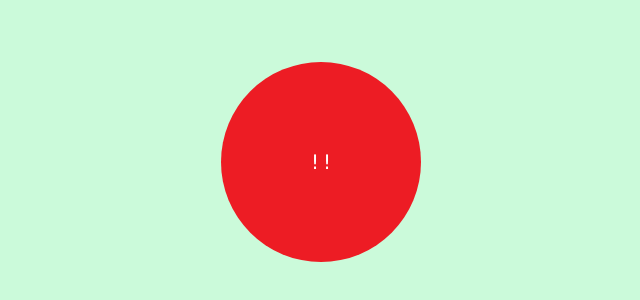
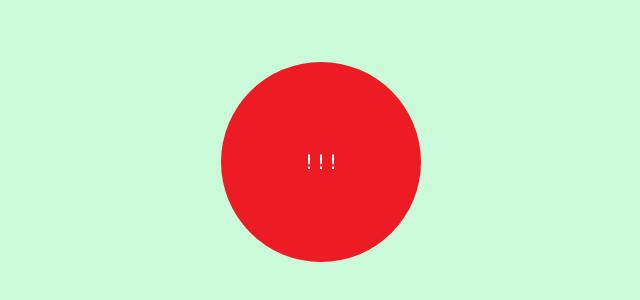
Before and after one commit to matteokeole/FuraficFark, a plain HTML site: page index.html in a window 1280 px wide. Shown: the part 238-538 px from the top of the page, 319-959 px from the left. Drawn offline with Linux system fonts and the light colour scheme.

Commit message:
Commit test 3

```diff
--- a/index.html
+++ b/index.html
@@ -11,6 +11,6 @@
 	</head>
 
 	<body>
-		<button id="button">!!</button>
+		<button id="button">!!!</button>
 	</body>
 </html>
```
